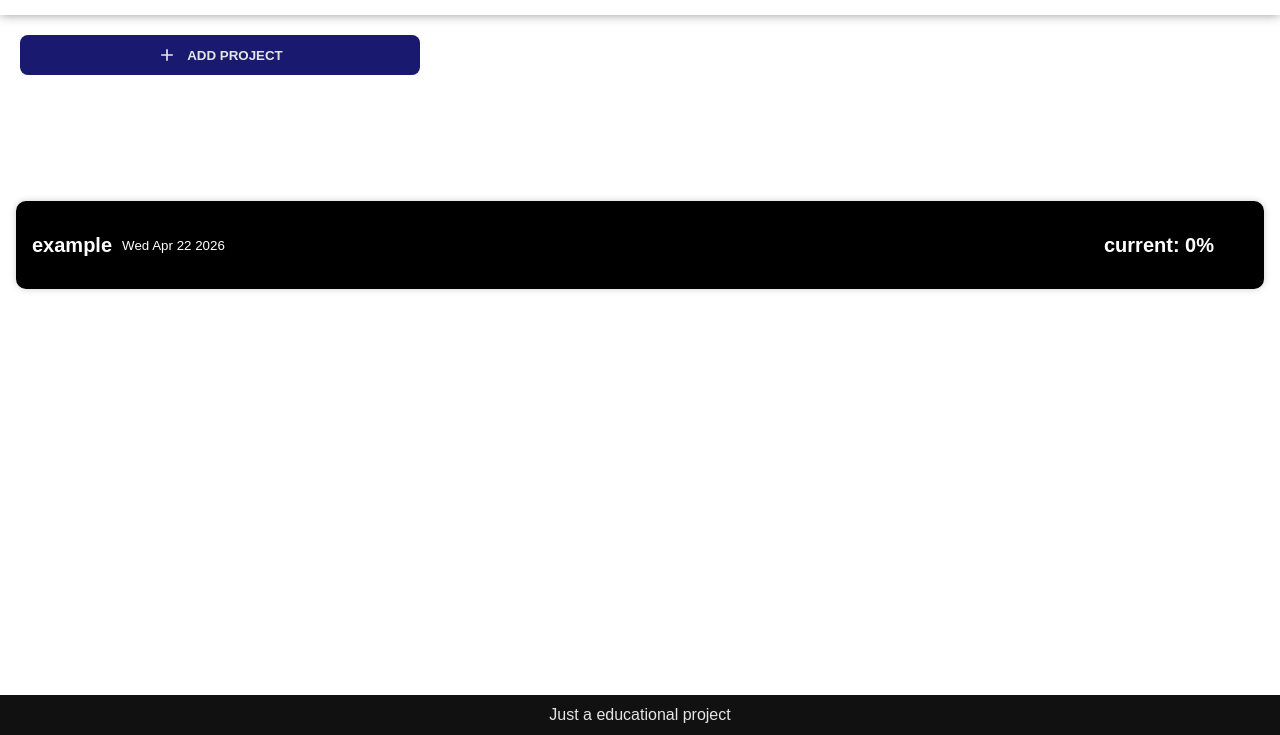
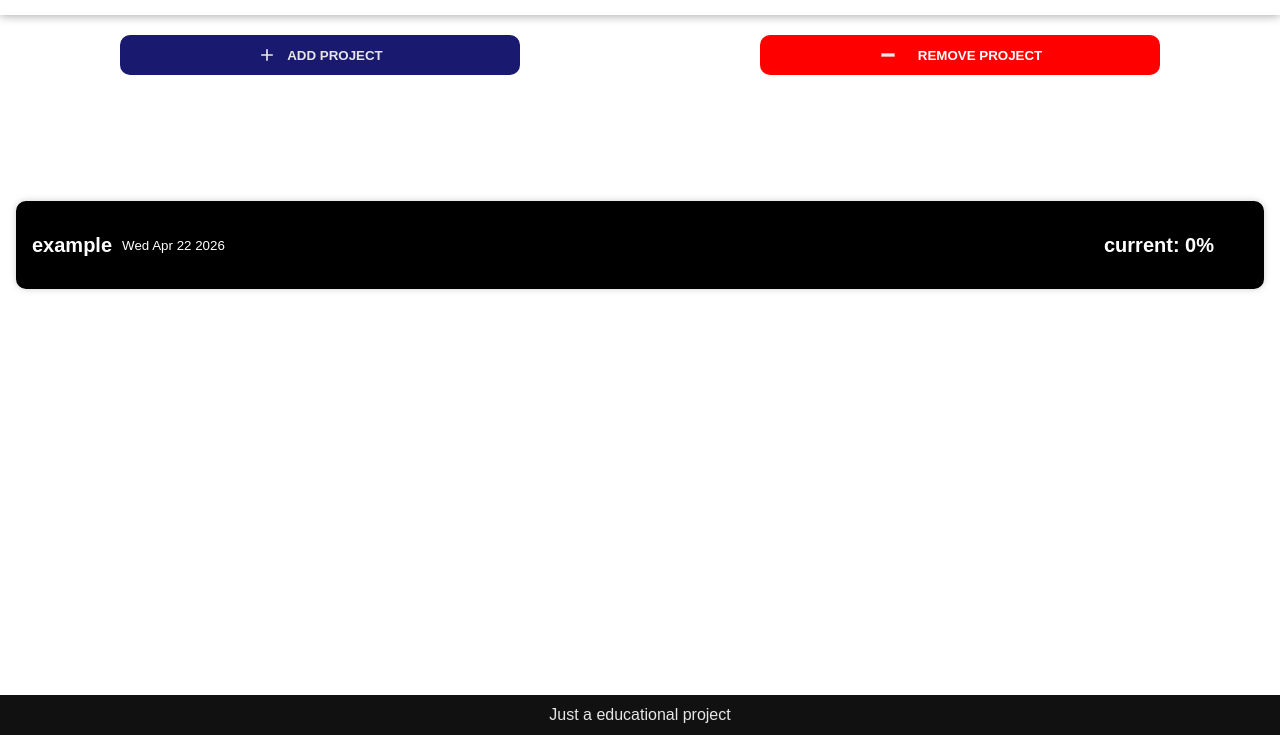
Before and after one commit to Meight76/todo-list, a website built with webpack: page src/template.html in a window 1280 px wide. Both pictures are taken after a click on the button "PROJECT". Shown: the part 65-800 px from the top of the page. Built offline with nearby package versions, Linux system fonts and the light colour scheme.

Commit message:
Add remove button element

```diff
--- a/src/projects.js
+++ b/src/projects.js
@@ -368,8 +368,8 @@ export function projectPage() {
 
 
 
-    const divProjectBtn = document.createElement("div");
-    divProjectBtn.classList.add("project-btn");
+    const addProjectBtnDiv = document.createElement("div");
+    addProjectBtnDiv.classList.add("project-btn");
 
     const createProjectBtn = document.createElement("button");
     createProjectBtn.innerHTML = `<svg xmlns="http://www.w3.org/2000/svg" viewBox="0 0 24 24"><title></title><path d="M19,13H13V19H11V13H5V11H11V5H13V11H19V13Z" /></svg>` + `<span>Add Project</span>`;
@@ -378,12 +378,16 @@ export function projectPage() {
         addDialog.showModal();
     });
 
-    divProjectBtn.appendChild(createProjectBtn);
+    addProjectBtnDiv.appendChild(createProjectBtn);
 
-    const emptyDiv = document.createElement("div");
+    const removeProjectBtnDiv = document.createElement("div");
+    const removeBtn = document.createElement("button");
+    removeBtn.classList.add("remove-project-btn");
+    removeBtn.innerHTML = `<svg xmlns="http://www.w3.org/2000/svg" viewBox="0 0 24 24"><title>minus-thick</title><path d="M20 14H4V10H20" /></svg> <span>Remove project</span>`
+    removeProjectBtnDiv.appendChild(removeBtn);
 
-    main.appendChild(divProjectBtn);
-    main.appendChild(emptyDiv);
+    main.appendChild(addProjectBtnDiv);
+    main.appendChild(removeProjectBtnDiv);
     main.appendChild(projectDiv);
     refreshProjects(projectDiv);
 }
--- a/src/style/projectpage.css
+++ b/src/style/projectpage.css
@@ -5,7 +5,6 @@
 }
 
 .add-project-btn {
-    justify-self: start;
     display: flex;
     margin: 20px;
     justify-content: center;
@@ -15,7 +14,8 @@
     font-weight: 800;
     border: none;
     background-color: var(--secondary-color);
-    border-radius: 8px;
+    border-radius: 10px;
+    justify-self: center;
     padding: 10px;
     width: min(40vw, 400px);
     align-self: start;
@@ -36,6 +36,42 @@
         background-color: hsl(from var(--secondary-color) h s calc(l - 20));
     }
 }
+
+.remove-project-btn {
+    display: flex;
+    text-transform: uppercase;
+    padding: 10px;
+    gap: 20px;
+    background-color: red;
+    margin: 20px;
+    justify-self: center;
+    justify-content: center;
+    width: min(40vw, 400px);
+    font-weight: 800;
+    border: none;
+    border-radius: 10px;
+    color: white;
+    align-items: center;
+
+    svg {
+        width: 20px;
+        fill: var(--bright-white);
+    }
+
+    span {
+        text-align: center;
+    }
+
+    &:hover {
+        background-color: hsl(from red h s calc(l - 10));
+    }
+
+    &:active {
+        background-color: hsl(from red h s calc(l - 20));
+    }
+
+    }
+
 
 .add-dialog:open {
     display: flex;
```
